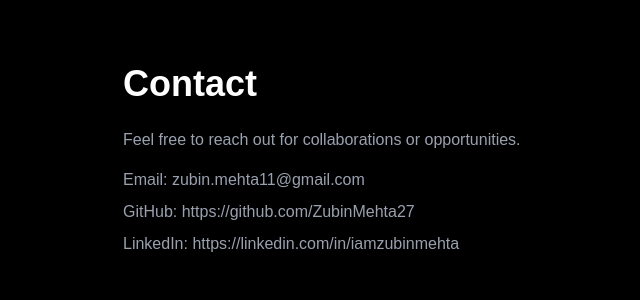
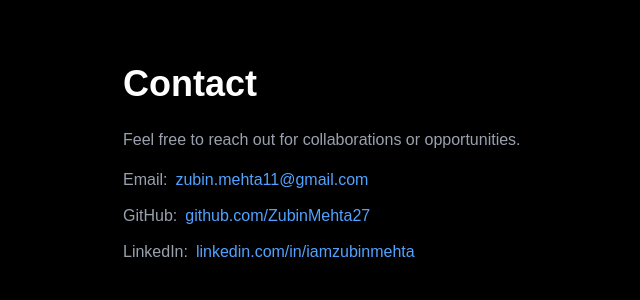
Before and after one commit to ZubinMehta27/nextjs-typescript-ai-native-platform, a Next.js app: page /contact in a window 1280 px wide. Shown: the top 300 px of the page, without its empty margins (133-773 px from the left). Built offline with nearby package versions, Linux system fonts and the light colour scheme.

Commit message:
fixed contact links

```diff
--- a/app/contact/page.tsx
+++ b/app/contact/page.tsx
@@ -9,16 +9,41 @@ export default function Contact() {
           Feel free to reach out for collaborations or opportunities.
         </p>
 
-        <p className="text-gray-400 mb-2">
-          Email: zubin.mehta11@gmail.com
+        {/* EMAIL */}
+        <p className="text-gray-400 mb-3">
+          Email:
+          <a
+            href="mailto:zubin.mehta11@gmail.com"
+            className="text-blue-400 hover:underline ml-2"
+          >
+            zubin.mehta11@gmail.com
+          </a>
         </p>
 
-        <p className="text-gray-400 mb-2">
-          GitHub: https://github.com/ZubinMehta27
+        {/* GITHUB */}
+        <p className="text-gray-400 mb-3">
+          GitHub:
+          <a
+            href="https://github.com/ZubinMehta27"
+            target="_blank"
+            rel="noopener noreferrer"
+            className="text-blue-400 hover:underline ml-2"
+          >
+            github.com/ZubinMehta27
+          </a>
         </p>
 
+        {/* LINKEDIN */}
         <p className="text-gray-400">
-          LinkedIn: https://linkedin.com/in/iamzubinmehta
+          LinkedIn:
+          <a
+            href="https://www.linkedin.com/in/iamzubinmehta"
+            target="_blank"
+            rel="noopener noreferrer"
+            className="text-blue-400 hover:underline ml-2"
+          >
+            linkedin.com/in/iamzubinmehta
+          </a>
         </p>
 
       </div>
```
